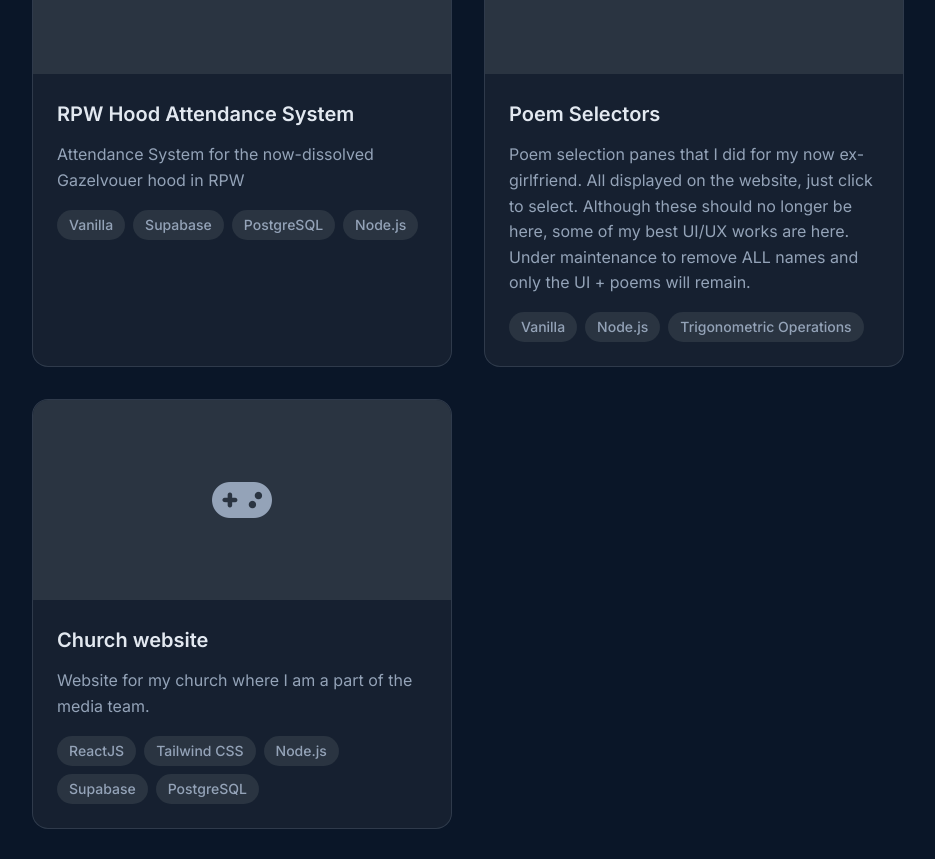
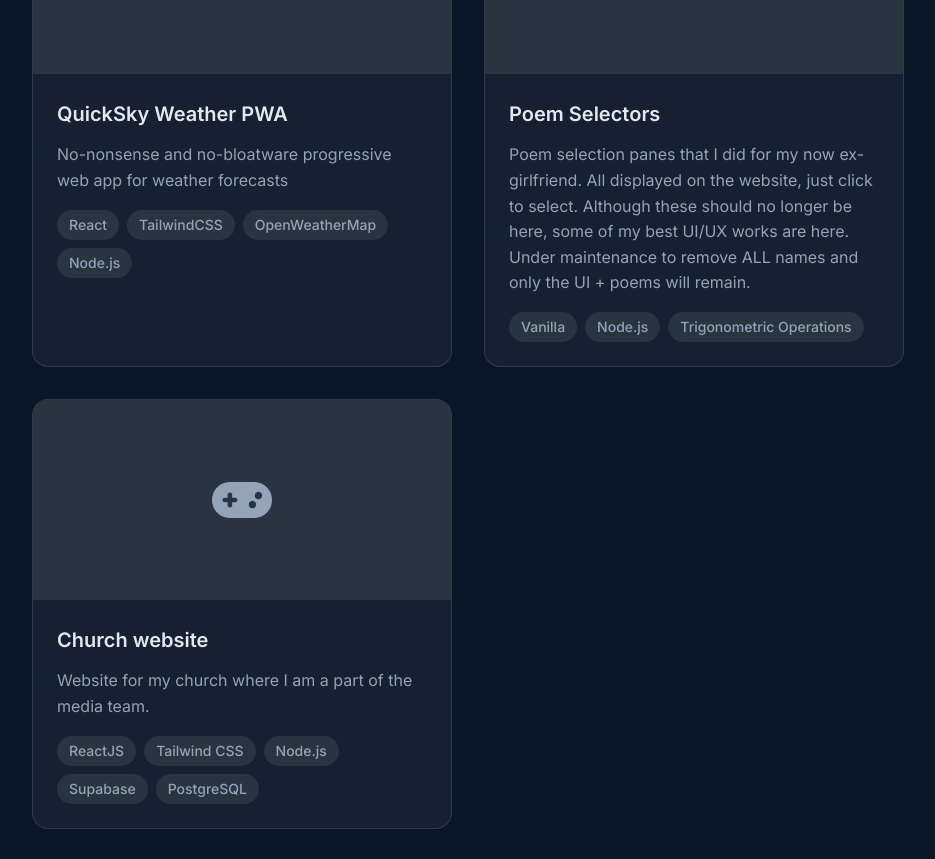
Before and after one commit to Thalanas110/adriaan-portfolio, a React (Vite) app: page /portfolio in a window 1280 px wide. Shown: the part 851-1710 px from the top of the page, without its empty margins (312-1247 px from the left). Built offline with nearby package versions, Linux system fonts and the light colour scheme.

Commit message:
changed one of the projects

```diff
--- a/src/pages/Portfolio.tsx
+++ b/src/pages/Portfolio.tsx
@@ -70,7 +70,7 @@ const Portfolio = () => {
             </div>
           </div>
 
-          {/*rp hood attendance system for a now-dissolved hood*/}
+          {/*weather PWA*/}
           <div className="project-card" data-category="web">
             <div className="project-image">
               <div className="image-placeholder">
@@ -78,22 +78,22 @@ const Portfolio = () => {
               </div>
               <div className="project-overlay">
                 <div className="project-links">
-                  <a href="https://attendance-tracking-self.vercel.app/" target="_blank" className="project-link" aria-label="View Live" rel="noopener noreferrer">
+                  <a href="https://quicksky.netlify.app/" target="_blank" className="project-link" aria-label="View Live" rel="noopener noreferrer">
                     <i className="fas fa-external-link-alt"></i>
                   </a>
-                  <a href="#" className="project-link" aria-label="View Code">
+                  <a href="https://github.com/Thalanas110/NewWeatherPWA" className="project-link" aria-label="View Code">
                     <i className="fab fa-github"></i>
                   </a>
                 </div>
               </div>
             </div>
             <div className="project-content">
-              <h3>RPW Hood Attendance System</h3>
-              <p>Attendance System for the now-dissolved Gazelvouer hood in RPW</p>
+              <h3>QuickSky Weather PWA</h3>
+              <p>No-nonsense and no-bloatware progressive web app for weather forecasts</p>
               <div className="project-tags">
-                <span className="tag">Vanilla</span>
-                <span className="tag">Supabase</span>
-                <span className="tag">PostgreSQL</span>
+                <span className="tag">React</span>
+                <span className="tag">TailwindCSS</span>
+                <span className="tag">OpenWeatherMap</span>
                 <span className="tag">Node.js</span>
               </div>
             </div>
```
